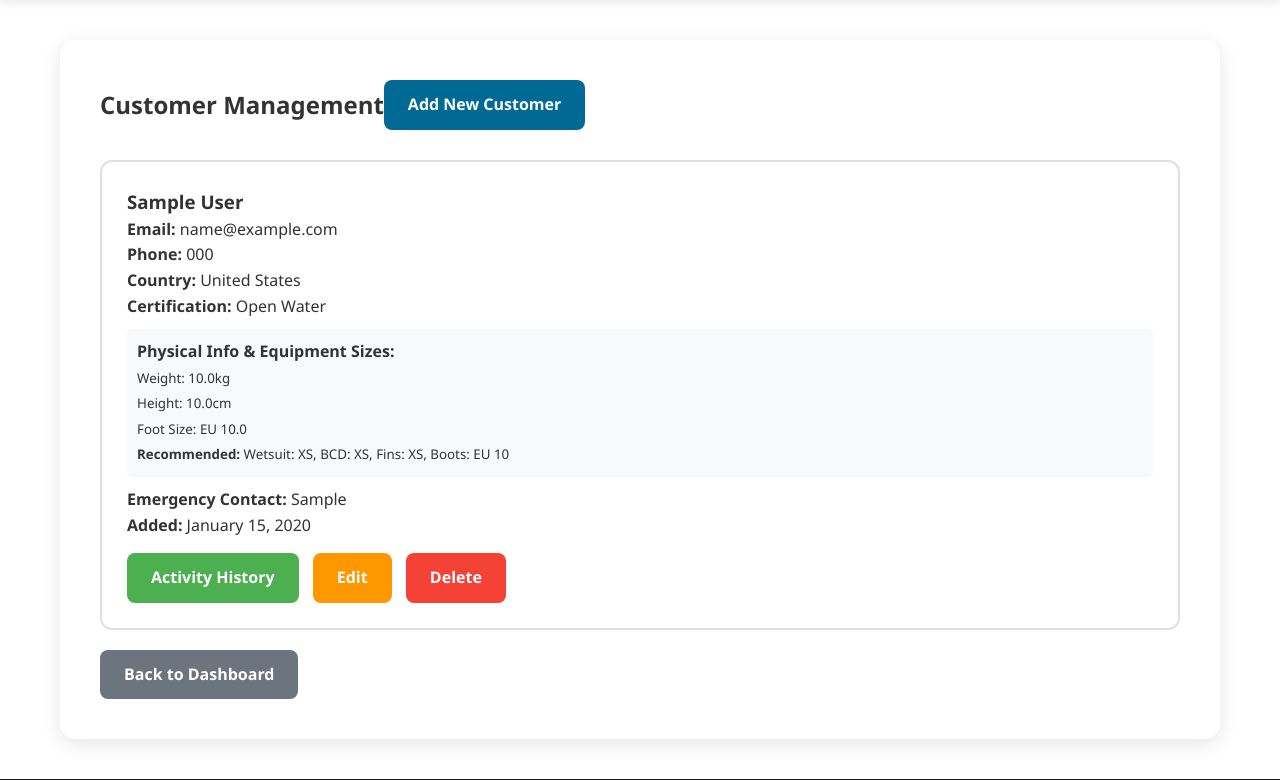
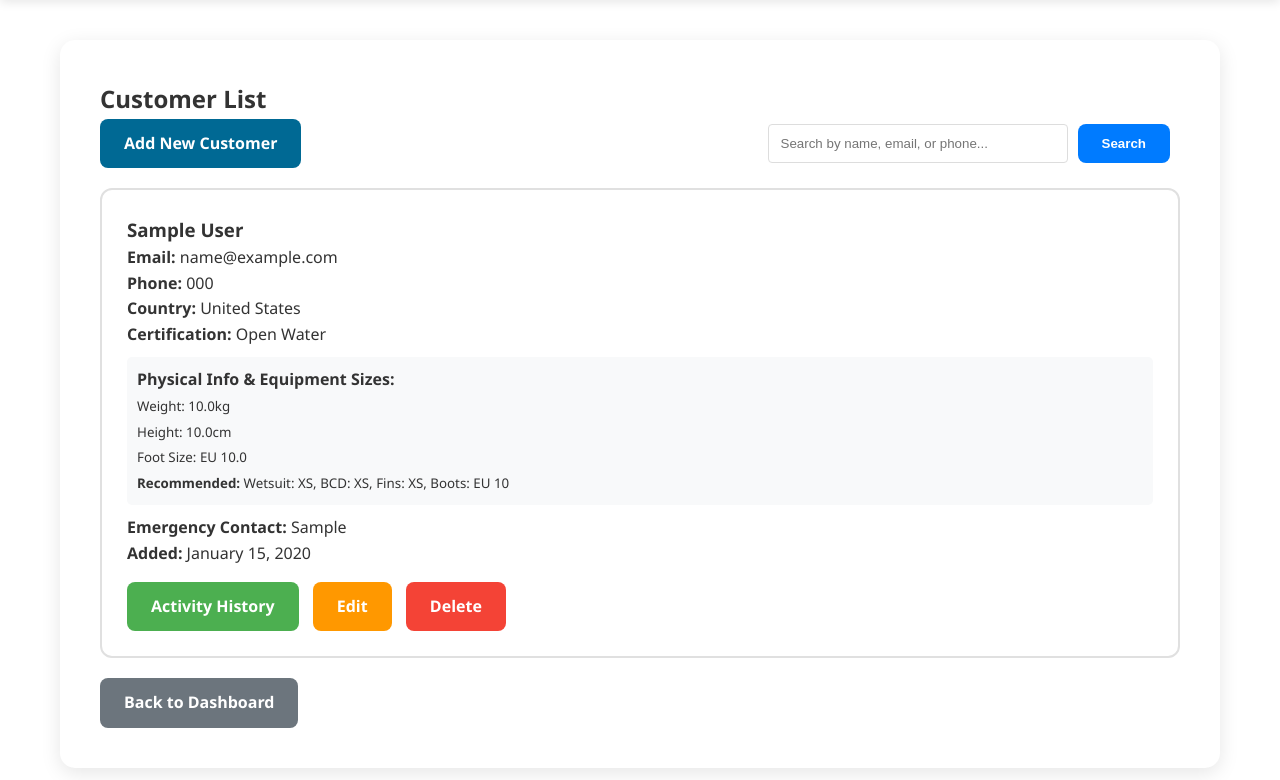
Before and after one commit to renekendeins/coraloffice, a Django app: page /users/customers/ in a window 1280 px wide. Shown: the part 83-863 px from the top of the page. Run offline with Django 5.2, Linux system fonts and the light colour scheme; a user stored in the database is signed in; tables that the repository leaves empty hold one stand-in row (values such as "Sample post").

Commit message:
Assistant checkpoint: Add auto tank size, simplify group scheduling, add search
Assistant generated file changes:
- users/forms.py: Update CustomerDiveActivityForm to auto-populate tank size
- users/templates/users/manage_dive_participants.html: Add JavaScript to auto-populate tank size and customer data, Update customer selection to auto-populate tank size
- users/templates/users/manage_group_members.html: Simplify group dive scheduling form
- users/views.py: Update group dive scheduling to use default tank sizes, Add search functionality to customer_list view
- users/templates/users/customer_list.html: Add search form to customer list

---

User prompt:

When I add the user to a dive, the tank size value in the form should change automatically. In the group detail page, when I schedule dives to a group I just need the fields: dives and activity, the people who is in that group should have assigned the default diving tank size in their profile. I also need a way to search users in the user list page and search by email, name, or phone.

Replit-Commit-Author: Assistant
Replit-Commit-Session-Id: 6e01a41e-5861-47b5-a4e9-1990dcbea501

```diff
--- a/users/forms.py
+++ b/users/forms.py
@@ -92,9 +92,9 @@ class CustomerDiveActivityForm(forms.ModelForm):
         model = CustomerDiveActivity
         fields = ('customer', 'activity', 'tank_size', 'needs_wetsuit', 'needs_bcd', 'needs_regulator', 'needs_guide', 'needs_insurance')
         widgets = {
-            'customer': forms.Select(attrs={'class': 'form-control', 'style': 'display: none;'}),
+            'customer': forms.Select(attrs={'class': 'form-control', 'style': 'display: none;', 'data-default-tank': 'true'}),
             'activity': forms.Select(attrs={'class': 'form-control'}),
-            'tank_size': forms.Select(attrs={'class': 'form-control'}),
+            'tank_size': forms.Select(attrs={'class': 'form-control', 'id': 'tank-size-select'}),
         }
 
     def __init__(self, diving_center=None, dive_schedule=None, *args, **kwargs):
--- a/users/templates/users/customer_list.html
+++ b/users/templates/users/customer_list.html
@@ -1,12 +1,34 @@
 {% extends 'users/base.html' %}
 
-{% block users_title %}Customer Management - CoralOffice{% endblock %}
+{% block users_title %}Customer List{% endblock %}
 
 {% block users_content %}
-<div style="display: flex; justify-content: between; align-items: center; margin-bottom: 30px;">
-    <h2>Customer Management</h2>
+<h2>Customer List</h2>
+
+<div style="display: flex; justify-content: space-between; align-items: center; margin-bottom: 20px;">
     <a href="{% url 'users:add_customer' %}" class="btn">Add New Customer</a>
+
+    <form method="get" style="display: flex; gap: 10px;">
+        <input type="text" name="search" value="{{ search_query|default:'' }}"
+               placeholder="Search by name, email, or phone..."
+               style="padding: 8px 12px; border: 1px solid #ddd; border-radius: 4px; width: 300px;">
+        <button type="submit" class="btn" style="background-color: #007bff;">
+            <i class="fas fa-search"></i> Search
+        </button>
+        {% if search_query %}
+        <a href="{% url 'users:customer_list' %}" class="btn" style="background-color: #6c757d;">
+            <i class="fas fa-times"></i> Clear
+        </a>
+        {% endif %}
+    </form>
 </div>
+
+{% if search_query %}
+<div class="alert alert-info" style="background-color: #d1ecf1; padding: 10px; border-radius: 4px; margin-bottom: 20px;">
+    <i class="fas fa-info-circle"></i>
+    Showing {{ customers.count }} result{{ customers.count|pluralize }} for "{{ search_query }}"
+</div>
+{% endif %}
 
 {% for customer in customers %}
 <div class="user-card">
--- a/users/views.py
+++ b/users/views.py
@@ -100,8 +100,22 @@ def customer_list(request):
         return redirect('users:profile')
 
     customers = Customer.objects.filter(diving_center=request.user)
-    return render(request, 'users/customer_list.html',
-                  {'customers': customers})
+
+    # Handle search
+    search_query = request.GET.get('search', '').strip()
+    if search_query:
+        from django.db.models import Q
+        customers = customers.filter(
+            Q(first_name__icontains=search_query) |
+            Q(last_name__icontains=search_query) |
+            Q(email__icontains=search_query) |
+            Q(phone_number__icontains=search_query)
+        )
+
+    return render(request, 'users/customer_list.html', {
+        'customers': customers,
+        'search_query': search_query
+    })
 
 
 @login_required
@@ -843,7 +857,6 @@ def manage_group_members(request, group_id):
         elif 'schedule_group' in request.POST:
             dive_ids = request.POST.getlist('selected_dives')
             activity_id = request.POST.get('activity_id')
-            tank_size = request.POST.get('tank_size', '12L')
             needs_wetsuit = 'needs_wetsuit' in request.POST
             needs_bcd = 'needs_bcd' in request.POST
             needs_regulator = 'needs_regulator' in request.POST
@@ -864,8 +877,8 @@ def manage_group_members(request, group_id):
                             dive_schedule=dive,
                             customer=member.customer
                         ).exists():
-                            # Use customer's default tank size or form value
-                            member_tank_size = member.customer.default_tank_size or tank_size
+                            # Use customer's default tank size
+                            member_tank_size = member.customer.default_tank_size
                             CustomerDiveActivity.objects.create(
                                 customer=member.customer,
                                 dive_schedule=dive,
```
Also changed, not shown: users/templates/users/manage_dive_participants.html (+11 -1 lines), users/templates/users/manage_group_members.html (+7 -9 lines).
